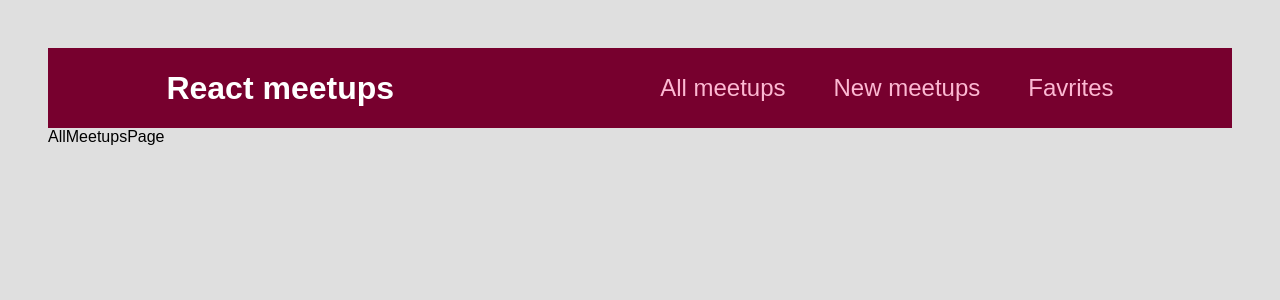
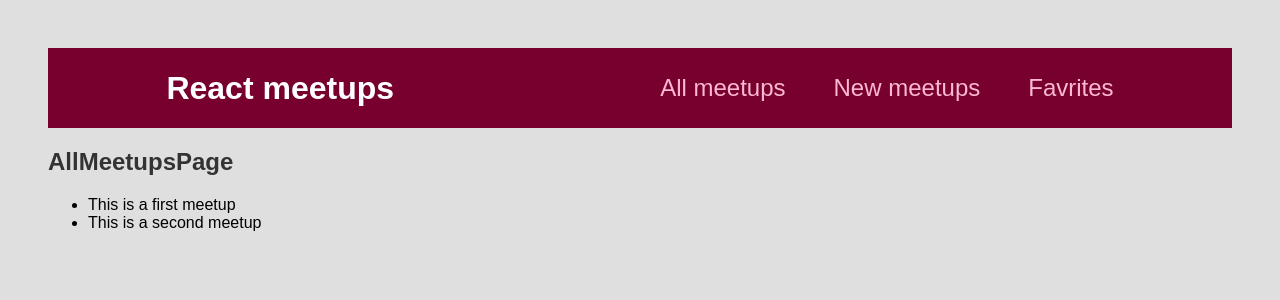
Before and after one commit to prakashharvani1997/react-concepts, a React (Create React App) app: page / in a window 1280 px wide. Shown: the top 300 px of the page. Built offline with nearby package versions, Linux system fonts and the light colour scheme.

Commit message:
List out data in component

```diff
--- a/src/pages/AllMeetups.js
+++ b/src/pages/AllMeetups.js
@@ -1,5 +1,33 @@
+const DUMMY_DATA = [
+    {
+      id: 'm1',
+      title: 'This is a first meetup',
+      image:
+        'https://upload.wikimedia.org/wikipedia/commons/thumb/d/d3/Stadtbild_M%C3%BCnchen.jpg/2560px-Stadtbild_M%C3%BCnchen.jpg',
+      address: 'Meetupstreet 5, 12345 Meetup City',
+      description:
+        'This is a first, amazing meetup which you definitely should not miss. It will be a lot of fun!',
+    },
+    {
+      id: 'm2',
+      title: 'This is a second meetup',
+      image:
+        'https://upload.wikimedia.org/wikipedia/commons/thumb/d/d3/Stadtbild_M%C3%BCnchen.jpg/2560px-Stadtbild_M%C3%BCnchen.jpg',
+      address: 'Meetupstreet 5, 12345 Meetup City',
+      description:
+        'This is a first, amazing meetup which you definitely should not miss. It will be a lot of fun!',
+    },
+  ];
+
 function AllMeetupsPage() {
-    return <div> AllMeetupsPage </div>
+    return <section>
+       <h1> AllMeetupsPage</h1>
+         <ul>
+            {DUMMY_DATA.map((x)=>{
+                return <li key={x.id}>{x.title} </li>
+            })}
+         </ul>
+          </section>
 }
 
 export default AllMeetupsPage
```
